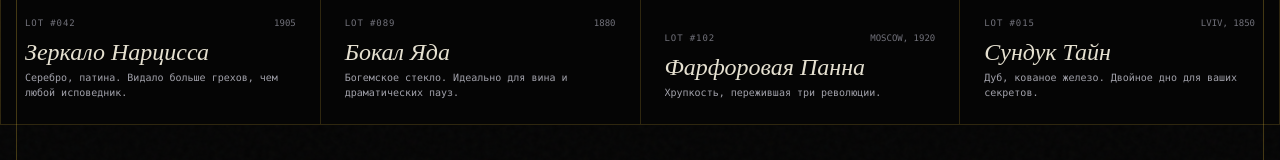
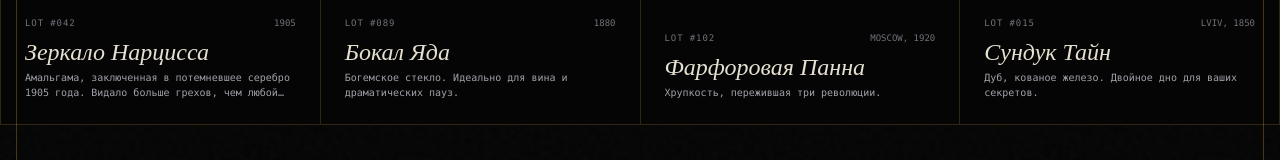
Before and after one commit to Maksymius/la_bloxa-store, a React (Vite) app in the folder labloxa-store/: page / in a window 1280 px wide. Both pictures are taken after a click on the button "Archive". Shown: the part 487-647 px from the top of the page. Built offline with nearby package versions, Linux system fonts and the light colour scheme; grey boxes are pictures that could not be loaded; a web font is replaced by a local one.

Commit message:
Refactor catalog data to inventory.js and add detailed baroque description for Narcissus Mirror

```diff
--- /dev/null
+++ b/labloxa-store/src/data/inventory.js
@@ -0,0 +1,43 @@
+// src/data/inventory.js
+
+export const inventory = [
+    {
+        id: "042",
+        title: "Зеркало Нарцисса",
+        year: "1905",
+        price: "4500",
+        provenance: "Paris, Rue de Rivoli",
+        material: "Серебро, амальгама, шепот прошлого",
+        desc: "Амальгама, заключенная в потемневшее серебро 1905 года. Видало больше грехов, чем любой исповедник.",
+        fullStory: `Это не просто предмет мебели, это — немой сообщник. Изготовленное в туманном Париже 1905 года, это зеркало пережило больше балов, чем любая фрейлина, и отразило больше полуночных тайн, чем самый терпеливый исповедник Сены.
+
+Патина на его серебряной раме — это не дефект, а летопись. Говорят, что если смотреть в него дольше минуты, можно увидеть не только свои огрехи, но и тень той эксцентричной особы, что подкрашивала здесь губы в холодном октябре перед самой революцией.
+
+Иронично, но оно до сих пор обладает свойством льстить любому, кто осмелится в него взглянуть, наделяя отражение благородной бледностью и оттенком легкой меланхолии. Идеальный артефакт для тех, кто ищет в отражении не сухую правду, а повод для новой драматической главы.`,
+        img: "https://images.unsplash.com/photo-1595113316349-9fa4eb24f884?q=80&w=2864&auto=format&fit=crop"
+    },
+    {
+        id: "089",
+        title: "Бокал Яда",
+        year: "1880",
+        price: "2200",
+        desc: "Богемское стекло. Идеально для вина и драматических пауз.",
+        img: "https://images.unsplash.com/photo-1516594915697-87eb3b1c14ea?q=80&w=2864&auto=format&fit=crop"
+    },
+    {
+        id: "102",
+        title: "Фарфоровая Панна",
+        year: "Moscow, 1920",
+        price: "1850",
+        desc: "Хрупкость, пережившая три революции.",
+        img: "https://images.unsplash.com/photo-1621252179027-94459d278660?q=80&w=2864&auto=format&fit=crop"
+    },
+    {
+        id: "015",
+        title: "Сундук Тайн",
+        year: "Lviv, 1850",
+        price: "15000",
+        desc: "Дуб, кованое железо. Двойное дно для ваших секретов.",
+        img: "https://images.unsplash.com/photo-1594901862991-885c45389658?q=80&w=2864&auto=format&fit=crop"
+    }
+];
--- a/labloxa-store/src/pages/Catalog.jsx
+++ b/labloxa-store/src/pages/Catalog.jsx
@@ -1,43 +1,9 @@
 // src/pages/Catalog.jsx
 import { GoldenFrame } from '../components/GoldenFrame';
 import ProductCard from '../components/ProductCard';
+import { inventory } from '../data/inventory';
 
 export default function Catalog() {
-    const items = [
-        {
-            id: "042",
-            title: "Зеркало Нарцисса",
-            year: "1905",
-            price: "4500",
-            desc: "Серебро, патина. Видало больше грехов, чем любой исповедник.",
-            img: "https://images.unsplash.com/photo-1595113316349-9fa4eb24f884?q=80&w=2864&auto=format&fit=crop"
-        },
-        {
-            id: "089",
-            title: "Бокал Яда",
-            year: "1880",
-            price: "2200",
-            desc: "Богемское стекло. Идеально для вина и драматических пауз.",
-            img: "https://images.unsplash.com/photo-1516594915697-87eb3b1c14ea?q=80&w=2864&auto=format&fit=crop"
-        },
-        {
-            id: "102",
-            title: "Фарфоровая Панна",
-            year: "Moscow, 1920",
-            price: "1850",
-            desc: "Хрупкость, пережившая три революции.",
-            img: "https://images.unsplash.com/photo-1621252179027-94459d278660?q=80&w=2864&auto=format&fit=crop"
-        },
-        {
-            id: "015",
-            title: "Сундук Тайн",
-            year: "Lviv, 1850",
-            price: "15000",
-            desc: "Дуб, кованое железо. Двойное дно для ваших секретов.",
-            img: "https://images.unsplash.com/photo-1594901862991-885c45389658?q=80&w=2864&auto=format&fit=crop"
-        },
-    ];
-
     return (
         <GoldenFrame>
             <div className="pt-24 pb-12 px-6 border-b border-[#D4AF37]/20">
@@ -46,7 +12,7 @@ export default function Catalog() {
 
             {/* GRID: Схожа на таблицю Excel, але красива */}
             <div className="grid grid-cols-1 md:grid-cols-2 lg:grid-cols-3 xl:grid-cols-4 border-t border-l border-[#D4AF37]/20">
-                {items.map(item => (
+                {inventory.map(item => (
                     <ProductCard key={item.id} item={item} />
                 ))}
             </div>
```
